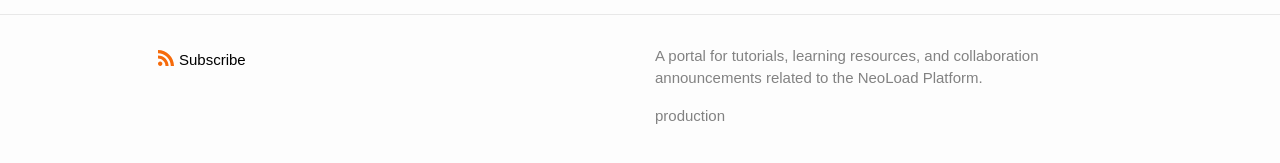
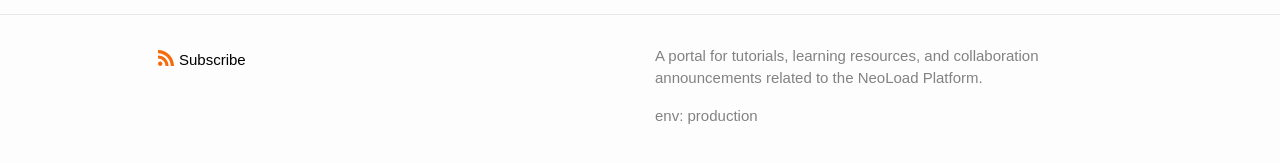
Before and after one commit to Neotys-Connect/connect.neotys.com, a Jekyll site: the page built from index.markdown, in a window 1280 px wide. Shown: the part 713-876 px from the top of the page. Built offline with Jekyll 4.4.1, drawn with Linux system fonts in a browser that asks for light colours.

Commit message:
Check environment

```diff
--- a/_includes/footer.html
+++ b/_includes/footer.html
@@ -25,7 +25,7 @@
       </div>
       <div class="footer-col">
         <p>{{ site.description | escape }}</p>
-        <p>{{ jekyll.environment | escape }}</p>
+        <p>env: {{ jekyll.environment | escape }}</p>
       </div>
     </div>
 
```
